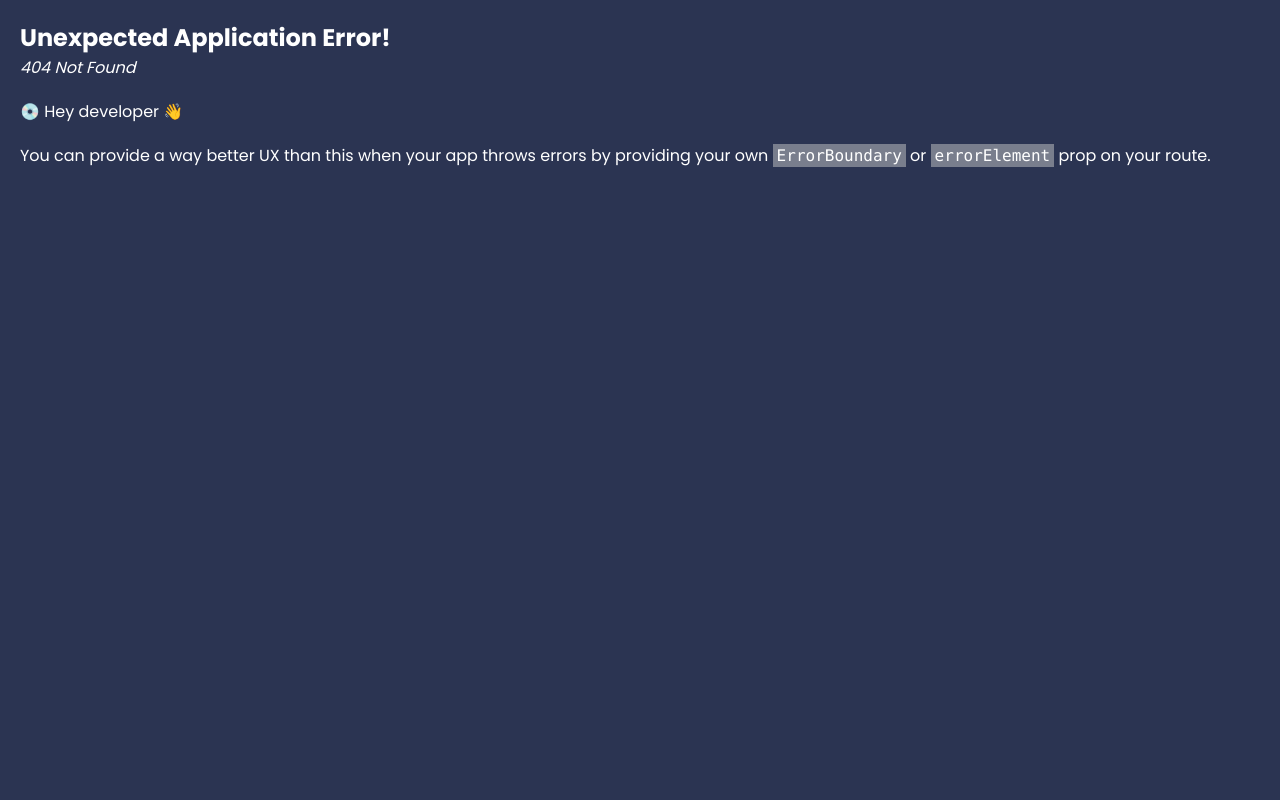
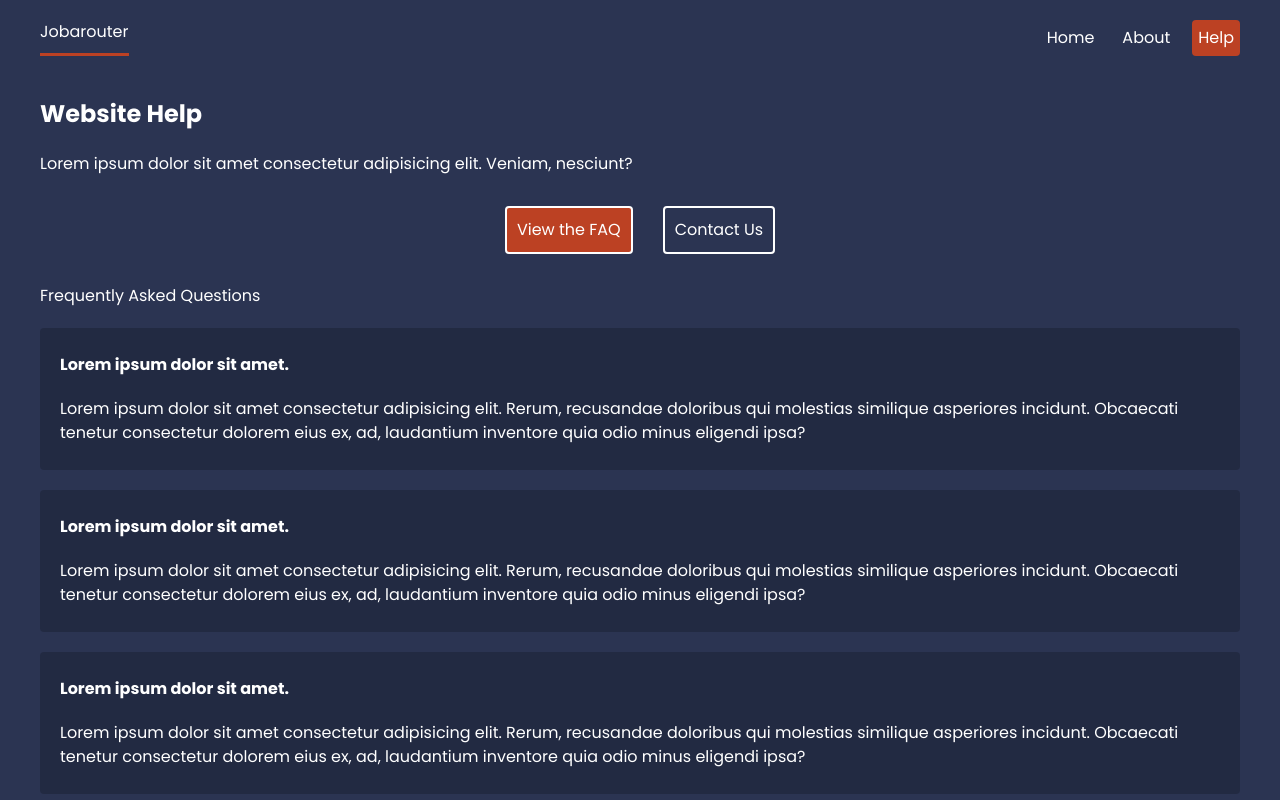
Before and after one commit to Nnadivictory25/React-Router-Lessons, a React (Vite) app: page /help/faq in a window 1280 px wide. Before the commit this address had no page. Shown: the top 800 px of the page. Built offline with nearby package versions, Linux system fonts and the light colour scheme.

Commit message:
nesting routes, creating pages and layouts for each route

```diff
--- a/src/App.css
+++ b/src/App.css
@@ -58,9 +58,51 @@
 }
 
 /* help layout */
-
+.help-layout nav {
+  display: flex;
+  justify-content: center;
+  gap: 30px;
+  margin: 30px 0;
+}
+.help-layout nav a{
+  padding: 10px;
+  border: 2px solid white;
+  border-radius: 4px;
+  text-decoration: none;
+}
+.help-layout nav a:hover{
+  border-color: var(--primary);
+}
+.help-layout nav a.active {
+  background: var(--primary);
+}
 
 /* faq */
+.faq .question {
+  background: rgba(0,0,0,0.2);
+  padding: 5px 20px;
+  border-radius: 4px;
+  margin: 20px 0;
+}
+
+/* contact form */
+form {
+  margin-top: 30px;
+}
+form input, form label span, form textarea {
+  display: block;
+}
+form input, form textarea {
+  margin-bottom: 30px;
+  padding: 8px;
+  border-radius: 4px;
+  border: 0;
+  width: 300px;
+  color: var(--secondary);
+}
+form label span {
+  margin-bottom: 10px;
+}
 
 
 /* careers list */
--- a/src/App.tsx
+++ b/src/App.tsx
@@ -13,12 +13,19 @@
 
 // Layouts
 import RootLayout from './layouts/RootLayout';
+import HelpLayout from './layouts/HelpLayout';
+import Faq from './pages/help/Faq';
+import Contact from './pages/help/Contact';
 
 const router = createBrowserRouter(
 	createRoutesFromElements(
 		<Route path='/' element={<RootLayout />}>
 			<Route path='/' element={<Home />} />
-			<Route path='about' element={<About />} />
+      <Route path='about' element={<About />} />
+      <Route path='help' element={<HelpLayout/>}>
+        <Route path='faq' element={<Faq/>}></Route>
+        <Route path='contact' element={<Contact/>}></Route>
+      </Route>
 		</Route>
 	)
 );
--- /dev/null
+++ b/src/layouts/HelpLayout.tsx
@@ -0,0 +1,20 @@
+import { NavLink, Outlet } from "react-router-dom";
+
+
+const HelpLayout = () => {
+    return (
+        <div className="help-layout">
+            <h2>Website Help</h2>
+            <p>Lorem ipsum dolor sit amet consectetur adipisicing elit. Veniam, nesciunt?</p>
+
+            <nav>
+                <NavLink to="faq">View the FAQ</NavLink>
+                <NavLink to="contact">Contact Us</NavLink>
+            </nav>
+            <Outlet />
+
+        </div>
+    );
+};
+
+export default HelpLayout;
--- a/src/layouts/RootLayout.tsx
+++ b/src/layouts/RootLayout.tsx
@@ -9,6 +9,7 @@
 					<h1>Jobarouter</h1>
 					<NavLink to='/'>Home</NavLink>
 					<NavLink to='about'>About</NavLink>
+					<NavLink to='help'>Help</NavLink>
 				</nav>
             </header>
 
--- /dev/null
+++ b/src/pages/help/Contact.tsx
@@ -0,0 +1,18 @@
+export default function Contact() {
+    return (
+      <div className="contact">
+        <h3>Contact Us</h3>
+        <form>
+          <label>
+            <span>Your email:</span>
+            <input type="email" name="email" required />
+          </label>
+          <label>
+            <span>Your message:</span>
+            <textarea name="message" required></textarea>
+          </label>
+          <button>Submit</button>
+        </form>
+      </div>
+    )
+  }
--- /dev/null
+++ b/src/pages/help/Faq.tsx
@@ -0,0 +1,33 @@
+export default function Faq() {
+    return (
+      <div className="faq">
+        <h3>Frequently Asked Questions</h3>
+
+        <div className="question">
+          <p><strong>Lorem ipsum dolor sit amet.</strong></p>
+          <p>Lorem ipsum dolor sit amet consectetur adipisicing elit. Rerum, recusandae doloribus qui molestias similique asperiores incidunt. Obcaecati tenetur consectetur dolorem eius ex, ad, laudantium inventore quia odio minus eligendi ipsa?</p>
+        </div>
+
+        <div className="question">
+          <p><strong>Lorem ipsum dolor sit amet.</strong></p>
+          <p>Lorem ipsum dolor sit amet consectetur adipisicing elit. Rerum, recusandae doloribus qui molestias similique asperiores incidunt. Obcaecati tenetur consectetur dolorem eius ex, ad, laudantium inventore quia odio minus eligendi ipsa?</p>
+        </div>
+
+        <div className="question">
+          <p><strong>Lorem ipsum dolor sit amet.</strong></p>
+          <p>Lorem ipsum dolor sit amet consectetur adipisicing elit. Rerum, recusandae doloribus qui molestias similique asperiores incidunt. Obcaecati tenetur consectetur dolorem eius ex, ad, laudantium inventore quia odio minus eligendi ipsa?</p>
+        </div>
+
+        <div className="question">
+          <p><strong>Lorem ipsum dolor sit amet.</strong></p>
+          <p>Lorem ipsum dolor sit amet consectetur adipisicing elit. Rerum, recusandae doloribus qui molestias similique asperiores incidunt. Obcaecati tenetur consectetur dolorem eius ex, ad, laudantium inventore quia odio minus eligendi ipsa?</p>
+        </div>
+
+        <div className="question">
+          <p><strong>Lorem ipsum dolor sit amet.</strong></p>
+          <p>Lorem ipsum dolor sit amet consectetur adipisicing elit. Rerum, recusandae doloribus qui molestias similique asperiores incidunt. Obcaecati tenetur consectetur dolorem eius ex, ad, laudantium inventore quia odio minus eligendi ipsa?</p>
+        </div>
+
+      </div>
+    )
+  }
```
